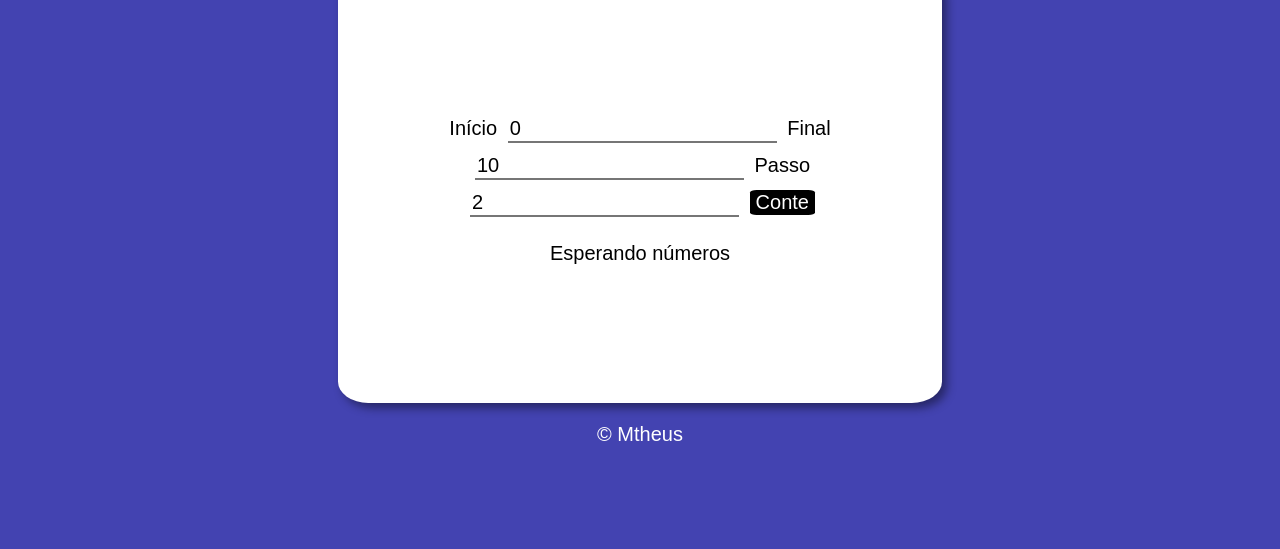
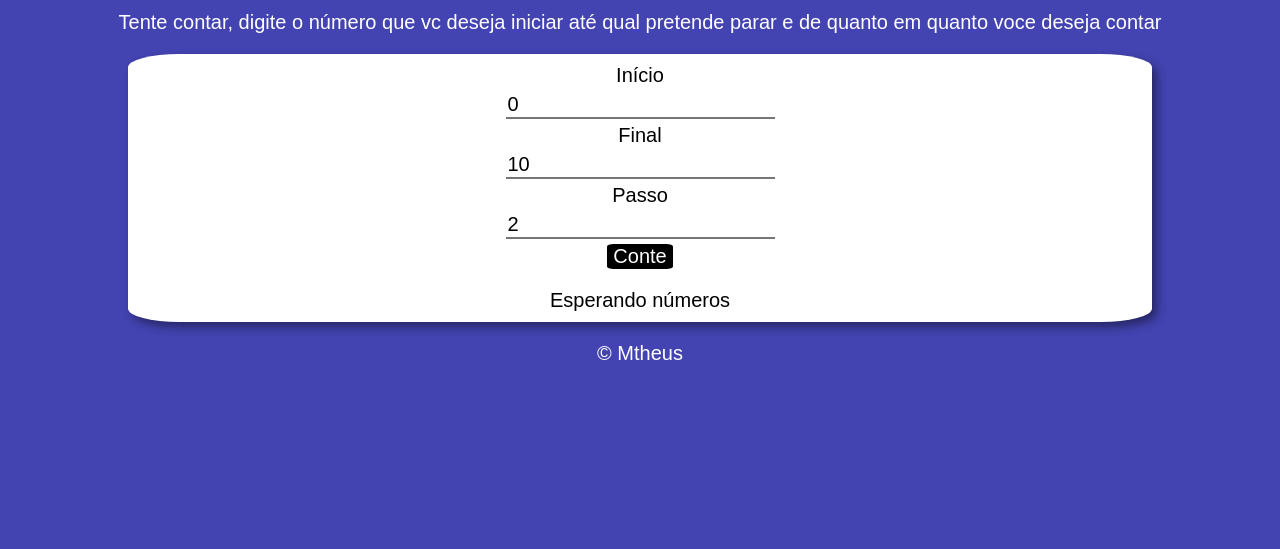
Before and after one commit to iMatheusouza/Contador, a plain HTML site: page index.html in a window 1280 px wide. Shown: the part 251-800 px from the top of the page. Drawn offline with Linux system fonts and the light colour scheme.

Commit message:
container size adjust

```diff
--- a/ex01.css
+++ b/ex01.css
@@ -22,8 +22,7 @@ section {
   align-items: center;
   flex-direction: column;
   box-shadow: 5px 5px 10px rgba(0, 0, 0, 0.425);
-  padding: 10% 8%;
-  max-width: 400px;
+  width: 80%;
   overflow-y: auto;
 }
 
@@ -36,6 +35,7 @@ input {
   border-style: none none solid none;
   margin: 5px;
   font: normal 15pt Arial;
+  display: block;
 
 }
 
```
